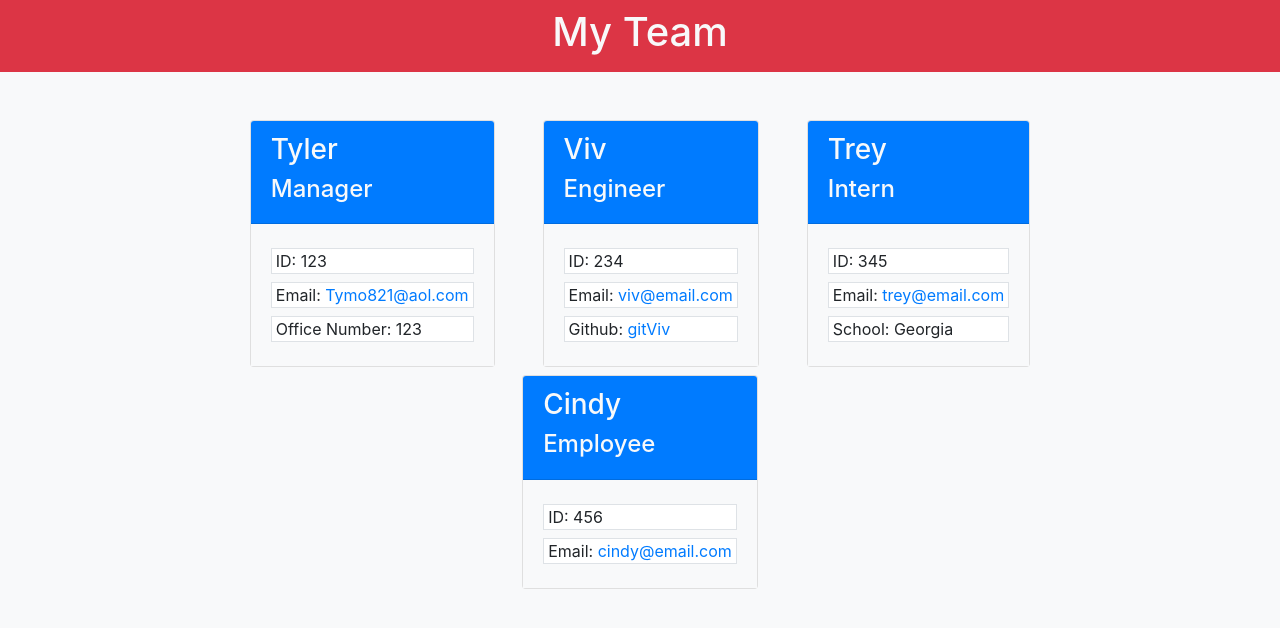
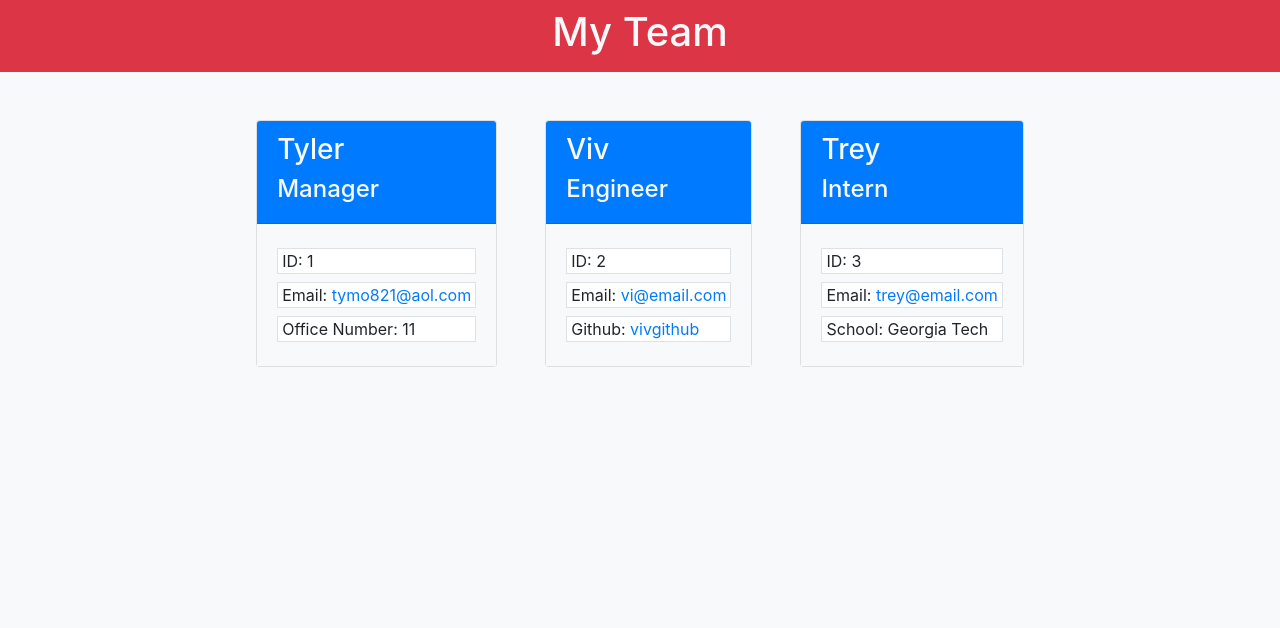
Before and after one commit to Tymo821/team-profile-generator, a website: page dist/index.html in a window 1280 px wide. Drawn offline with nearby package versions, Linux system fonts and the light colour scheme.

Commit message:
added screenshots/video and fixed some testing

```diff
--- a/dist/index.html
+++ b/dist/index.html
@@ -1,3 +1,4 @@
+
 <!DOCTYPE html>
 <html lang="en">
 <head>
@@ -20,9 +21,9 @@
                     <h4>Manager</h3>
                 </div>
                 <div class="card-body d-flex flex-column bg-light justify-content-center align-center">
-                    <div class="bg-white my-1 px-1 border">ID: 123</div>
-                    <div class="bg-white my-1 px-1 border">Email: <a href="mailto: tymo821@aol.com">Tymo821@aol.com</a></div>
-                    <div class="bg-white my-1 px-1 border">Office Number: 123</div>
+                    <div class="bg-white my-1 px-1 border">ID: 1</div>
+                    <div class="bg-white my-1 px-1 border">Email: <a href="mailto: tymo821@aol.com">tymo821@aol.com</a></div>
+                    <div class="bg-white my-1 px-1 border">Office Number: 11</div>
         </div>
     </div>
             <div class="card mx-4">
@@ -31,9 +32,9 @@
                     <h4>Engineer</h3>
                 </div>
                 <div class="card-body d-flex flex-column bg-light justify-content-center align-center">
-                    <div class="bg-white my-1 px-1 border">ID: 234</div>
-                    <div class="bg-white my-1 px-1 border">Email: <a href="mailto: viv@email.com">viv@email.com</a></div>
-                    <div class="bg-white my-1 px-1 border">Github: <a href="tommychoochoo">gitViv</a></div>
+                    <div class="bg-white my-1 px-1 border">ID: 2</div>
+                    <div class="bg-white my-1 px-1 border">Email: <a href="mailto: vi@email.com">vi@email.com</a></div>
+                    <div class="bg-white my-1 px-1 border">Github: <a href="vivgithub">vivgithub</a></div>
         </div>
     </div>
             <div class="card mx-4">
@@ -42,21 +43,9 @@
                     <h4>Intern</h3>
                 </div>
                 <div class="card-body d-flex flex-column bg-light justify-content-center align-center">
-                    <div class="bg-white my-1 px-1 border">ID: 345</div>
+                    <div class="bg-white my-1 px-1 border">ID: 3</div>
                     <div class="bg-white my-1 px-1 border">Email: <a href="mailto: trey@email.com">trey@email.com</a></div>
-                    <div class="bg-white my-1 px-1 border">School: Georgia</div>
-        </div>
-    </div>
-    </div>
-    <div class="container my-2 d-flex justify-content-center align-center">
-            <div class="card mx-4">
-                <div class="card-header h-50 bg-primary text-light d-flex flex-column">
-                    <h3>Cindy</h2>
-                    <h4>Employee</h3>
-                </div>
-                <div class="card-body d-flex flex-column bg-light justify-content-center align-center">
-                    <div class="bg-white my-1 px-1 border">ID: 456</div>
-                    <div class="bg-white my-1 px-1 border">Email: <a href="mailto: cindy@email.com">cindy@email.com</a></div>
+                    <div class="bg-white my-1 px-1 border">School: Georgia Tech</div>
         </div>
     </div>
     </div>
```
Also changed, not shown: package.json (+5 -2 lines), README.md, assets/Screenshot 2023-02-02 at 10.47.31 PM.png (added), 1 other file.
